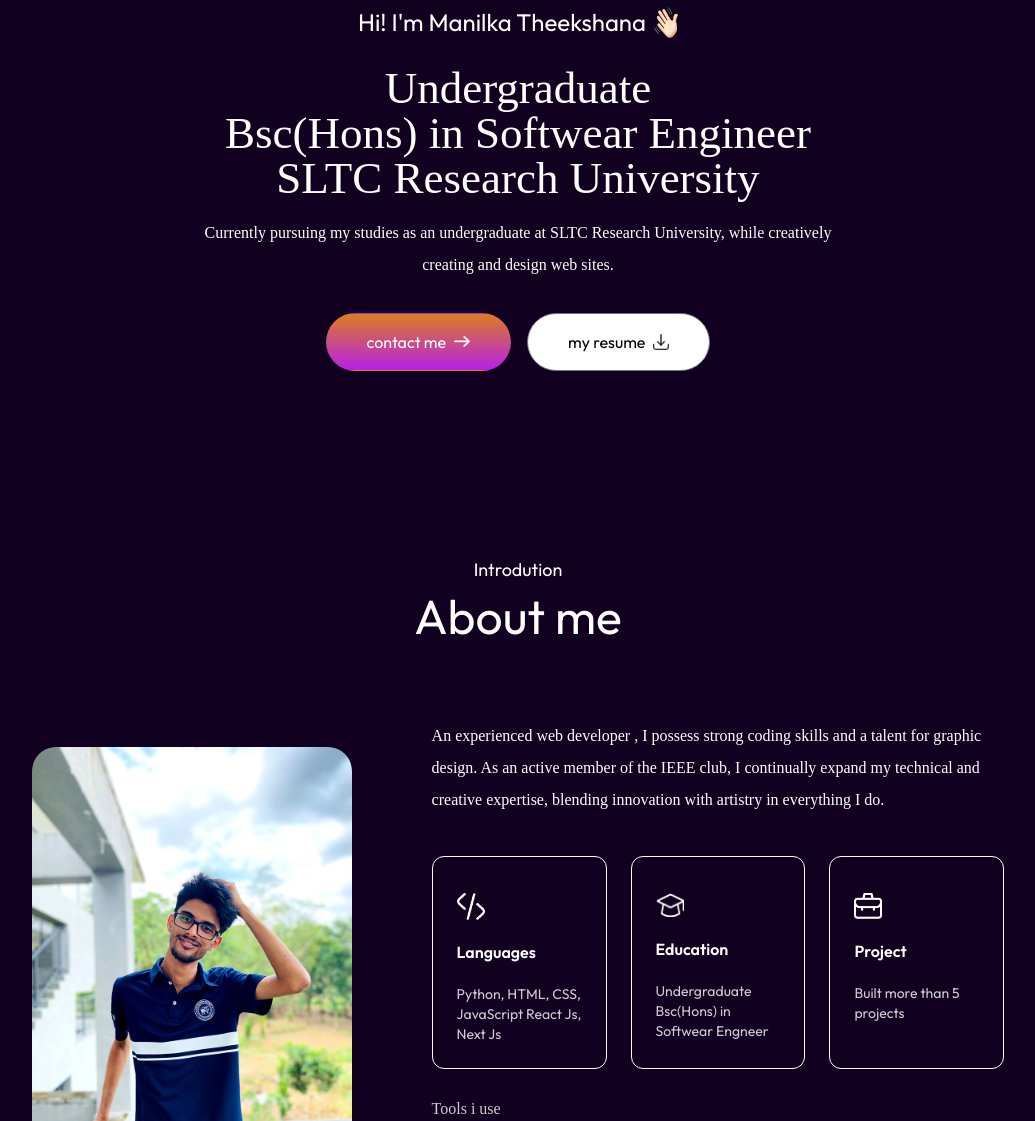
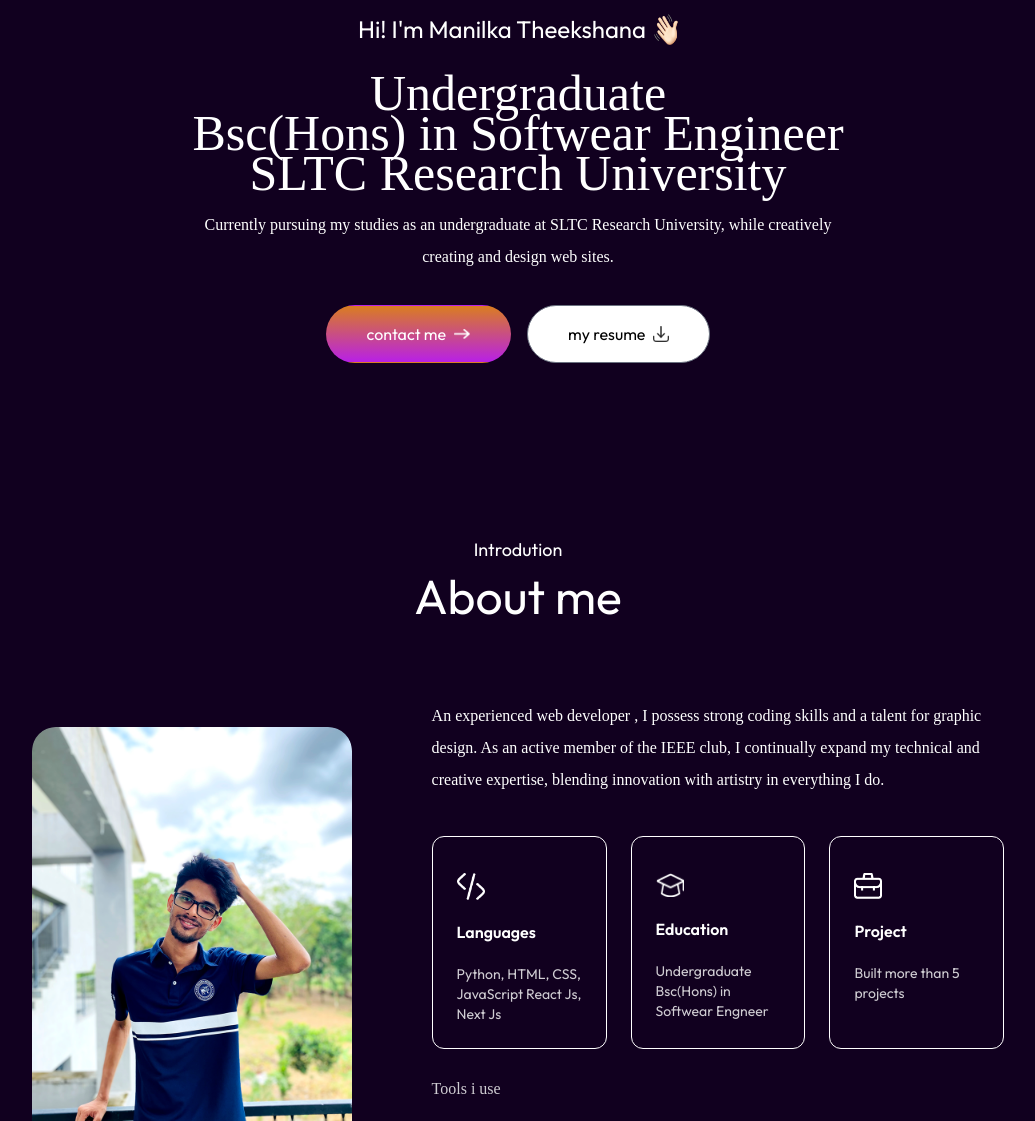
Before and after one commit to Manilka1111/SmartApp, a plain HTML site: page index.html in a window 1280 px wide. Shown: the part 284-1405 px from the top of the page, without its empty margins (122-1157 px from the left). Drawn offline with nearby package versions, Linux system fonts and the light colour scheme; a web font is replaced by a local one.

Commit message:
Add files via upload

```diff
--- a/index.html
+++ b/index.html
@@ -87,7 +87,7 @@ items-center justify-center gap-4">
     <img src="./images/profile-img.png" alt="" class="rounded-full w-32">
     <h3 class="flex item-end gap-2 text-xl md:text-2xl mb-3 fount-Ovo">
         Hi! I'm Manilka Theekshana <img src="./images/hand-icon.png" alt="" class="w-6"> </h3>
-    <h1 class="text-3xl sm:text-5xl lg:text-[45px] font-Ovo">Undergraduate<br> Bsc(Hons) in Softwear Engineer <br>
+    <h1 class="text-3xl sm:text-4xl lg:text-[50px] font-Ovo">Undergraduate<br> Bsc(Hons) in Softwear Engineer <br>
     SLTC Research University</h1>
     <p class="max-w-2xl mx-auto font-Ovo">Currently pursuing my studies as an undergraduate at SLTC Research University, while creatively creating and design web sites.</p>
 
@@ -105,7 +105,7 @@ items-center justify-center gap-4">
 </div>
 
 <!-- ------ about me ------ -->
- <div id="about" class="w-full px-[12%]  py-10 scroll-m-20">
+ <div id="about" class="w-full px-[12%]  py-5 scroll-m-20">
     <h4 class="text-center mb-2 text-lg">Introdution</h4>
     <h2 class="text-center text-5xl"> About me</h4>
 
```
